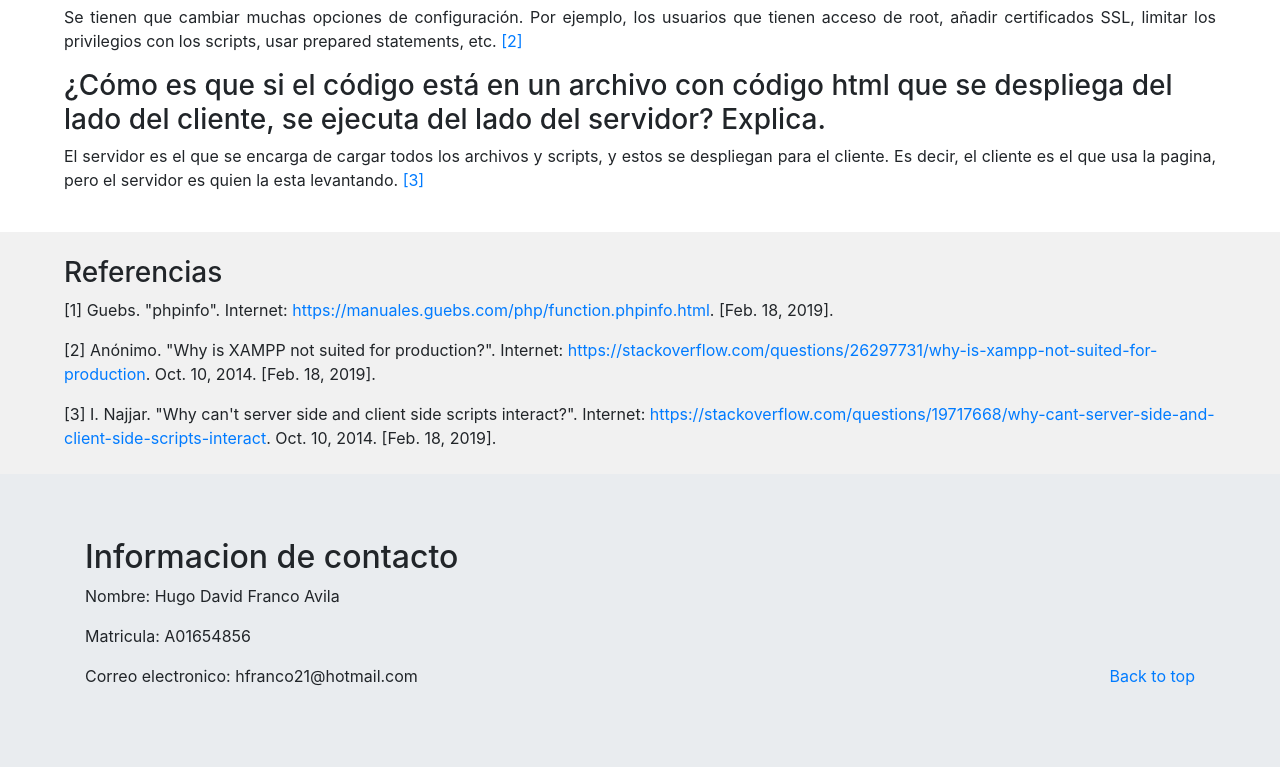
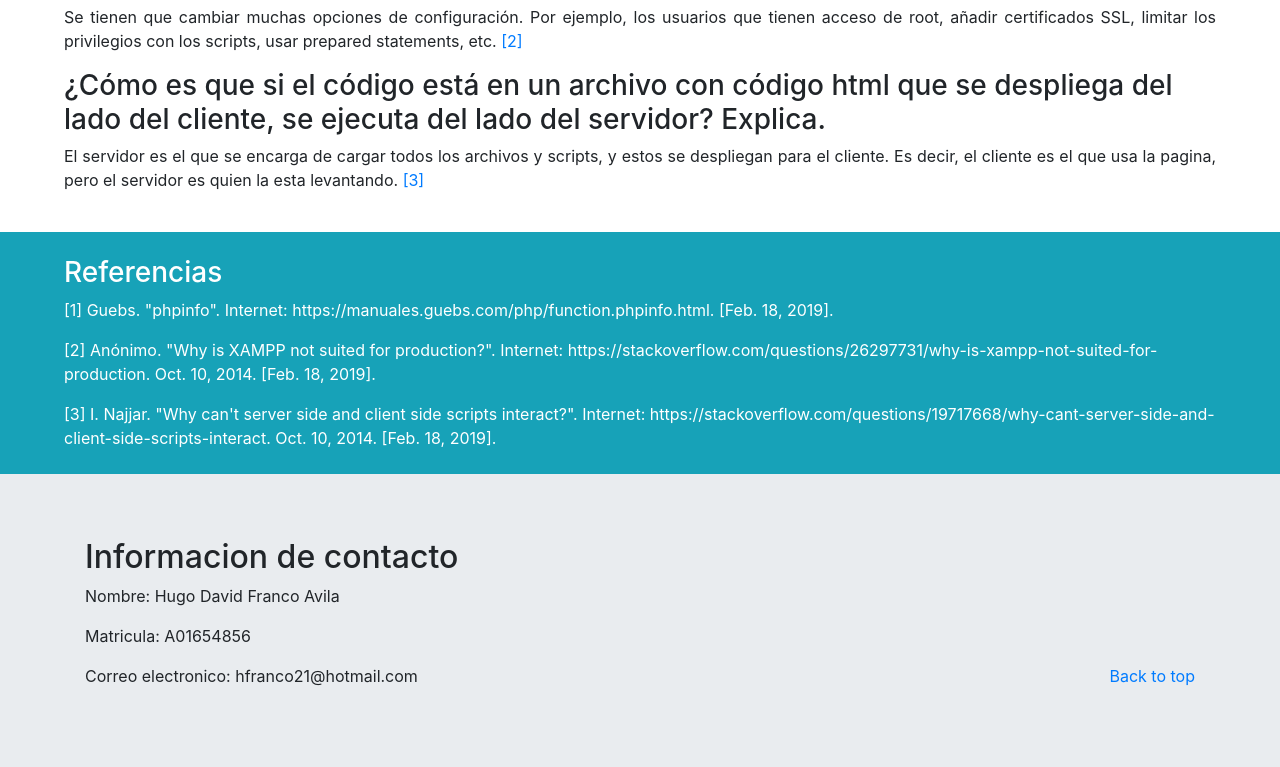
Before and after one commit to hugoFranco21/DAW_A01654856, a PHP site: page / in a window 1280 px wide. Shown: the part 374-1141 px from the top of the page. Run offline with PHP 8.4, Linux system fonts and the light colour scheme.

Commit message:
avanzar lab9

```diff
--- a/Lab9/css/in.css
+++ b/Lab9/css/in.css
@@ -4,6 +4,14 @@
 }
 
 .referencias{
-  background-color: #f1f1f1;
+  /*background-color: #f1f1f1;*/
   margin-bottom: -16px;
 }
+
+#code{
+	color: #ffffff;
+}
+
+a{
+	cursor: pointer;
+}
--- a/Lab9/partials/header.html
+++ b/Lab9/partials/header.html
@@ -17,7 +17,7 @@
   <body>
     <header>
       <nav class="navbar navbar-expand-lg navbar-dark bg-dark" >
-        <a class="navbar-brand" href="index.html">Lab. 9 Introducción a PHP</a>
+        <a class="navbar-brand" href="index.php">Lab. 9 Introducción a PHP</a>
         <button class="navbar-toggler" type="button" data-toggle="collapse" data-target="#navbarNav" aria-controls="navbarNav" aria-expanded="false" aria-label="Toggle navigation">
           <span class="navbar-toggler-icon"></span>
         </button>
--- a/Lab9/partials/referencias.html
+++ b/Lab9/partials/referencias.html
@@ -1,9 +1,10 @@
-<div class="referencias" id="ref">
+
+	<div class="referencias bg-info text-white" id="ref">
     <br/>
       <h3>Referencias</h3>
-      <p class="text-left">[1] Guebs. "phpinfo". Internet: <a href="https://manuales.guebs.com/php/function.phpinfo.html" target=_blank>https://manuales.guebs.com/php/function.phpinfo.html</a>. [Feb. 18, 2019].<br/>
-      <p class="text-left">[2] Anónimo. "Why is XAMPP not suited for production?". Internet: <a href="https://stackoverflow.com/questions/26297731/why-is-xampp-not-suited-for-production" target=_blank id="code">https://stackoverflow.com/questions/26297731/why-is-xampp-not-suited-for-production</a>. Oct. 10, 2014. [Feb. 18, 2019].<br/>
-	  <p class="text-left">[3] I. Najjar. "Why can't server side and client side scripts interact?". Internet: <a href="https://stackoverflow.com/questions/26297731/why-is-xampp-not-suited-for-prhttps://stackoverflow.com/questions/19717668/why-cant-server-side-and-client-side-scripts-interact" target=_blank id="code">https://stackoverflow.com/questions/19717668/why-cant-server-side-and-client-side-scripts-interact</a>. Oct. 10, 2014. [Feb. 18, 2019].<br/>
+      <p class="text-left">[1] Guebs. "phpinfo". Internet: <a href="https://manuales.guebs.com/php/function.phpinfo.html" target=_blank id="code" class="text-white">https://manuales.guebs.com/php/function.phpinfo.html</a>. [Feb. 18, 2019].<br/>
+      <p class="text-left">[2] Anónimo. "Why is XAMPP not suited for production?". Internet: <a href="https://stackoverflow.com/questions/26297731/why-is-xampp-not-suited-for-production" target=_blank id="code" class="text-white">https://stackoverflow.com/questions/26297731/why-is-xampp-not-suited-for-production</a>. Oct. 10, 2014. [Feb. 18, 2019].<br/>
+	  <p class="text-left">[3] I. Najjar. "Why can't server side and client side scripts interact?". Internet: <a href="https://stackoverflow.com/questions/26297731/why-is-xampp-not-suited-for-prhttps://stackoverflow.com/questions/19717668/why-cant-server-side-and-client-side-scripts-interact" target=_blank id="code" class="text-white">https://stackoverflow.com/questions/19717668/why-cant-server-side-and-client-side-scripts-interact</a>. Oct. 10, 2014. [Feb. 18, 2019].<br/>
 
     <br/>
-</div>
+	</div>
```
Also changed, not shown: Lab9/funciones.php (+13 -0 lines).
